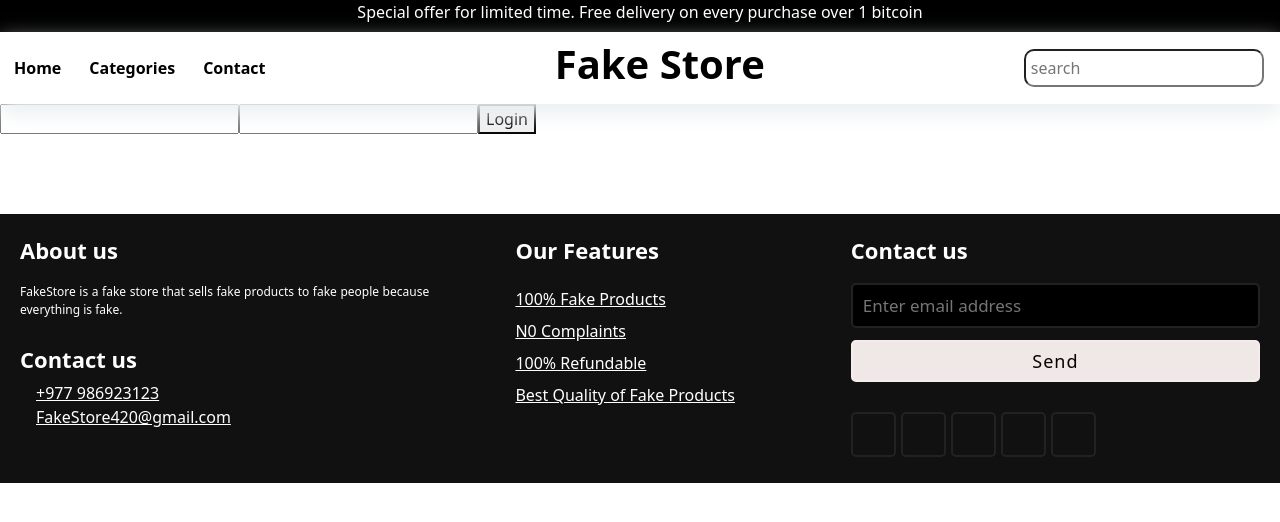
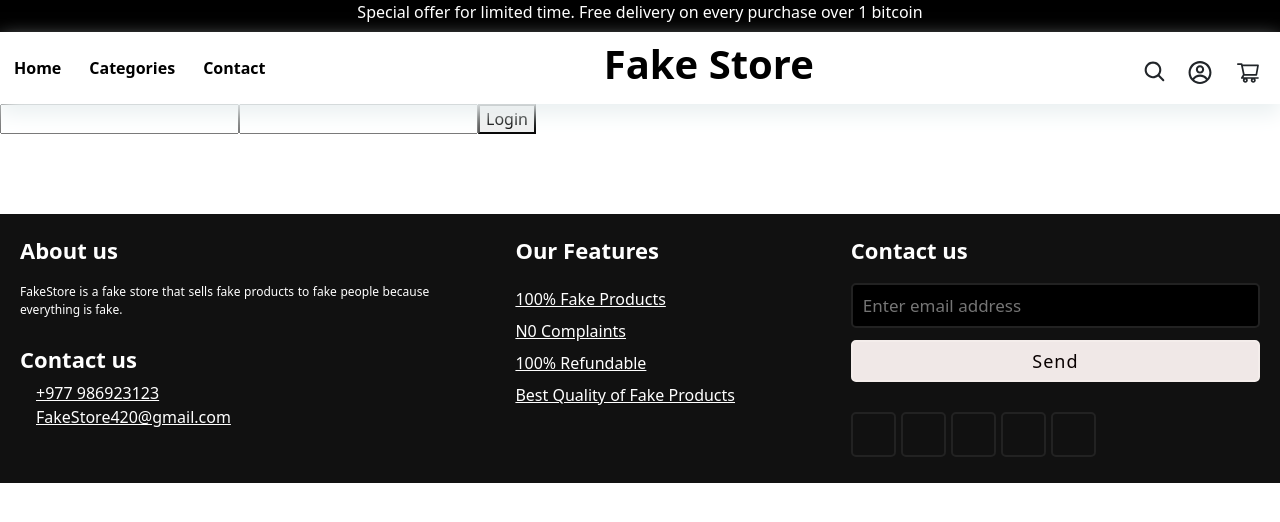
Before and after one commit to Genious-Bajracharya/OnlineStore, a React (Create React App) app in the folder client/: page /login in a window 1280 px wide. Shown: the top 522 px of the page. Built offline with nearby package versions, Linux system fonts and the light colour scheme.

Commit message:
Navbar change
navbar updadted

```diff
--- a/client/package.json
+++ b/client/package.json
@@ -10,14 +10,15 @@
     "bootstrap": "^5.3.0",
     "react": "^18.2.0",
     "react-dom": "^18.2.0",
+    "react-icons": "^4.11.0",
     "react-router-dom": "^6.12.1",
     "react-scripts": "5.0.1",
     "web-vitals": "^2.1.4"
   },
   "scripts": {
     "start": "react-scripts start",
-    "predeploy":"npm run build",
-    "deploy":"gh-pages -d build",
+    "predeploy": "npm run build",
+    "deploy": "gh-pages -d build",
     "build": "react-scripts build",
     "test": "react-scripts test",
     "eject": "react-scripts eject"
--- a/client/src/components/Home.js
+++ b/client/src/components/Home.js
@@ -8,7 +8,6 @@ export default function Home() {
   const [product3, setProduct3] = useState([]);
   const navigate = useNavigate();
   const ref = useRef(null);
-  // console.log(products[1].price);
 
   useEffect(() => {
     try {
--- a/client/src/components/Navbar.js
+++ b/client/src/components/Navbar.js
@@ -1,11 +1,12 @@
 import React, { useState } from "react";
-// import axios from "axios";
 import { useNavigate } from "react-router-dom";
+import { AiOutlineShoppingCart, AiOutlineHeart } from "react-icons/ai";
+import { CgProfile, CgSearch } from "react-icons/cg";
 
 export default function Navbar() {
   const navigate = useNavigate();
   const [searchTerm, setSearchTerm] = useState("");
-  const [query, setQuery] = useState("");
+  const [search, showSearch] = useState(false);
 
   const handleSearch = (event) => {
     event.preventDefault();
@@ -13,8 +14,16 @@ export default function Navbar() {
     navigate(`/search/${searchTerm}`);
   };
 
+  const handleClick = (e) => {
+    e.preventDefault();
+    console.log(search);
+    {
+      search ? showSearch(false) : showSearch(true);
+    }
+  };
+
   return (
-    <div>
+    <>
       <div className="nav-sale">
         <span className="moving-text">
           Special offer for limited time. Free delivery on every purchase over 1
@@ -48,14 +57,24 @@ export default function Navbar() {
         <div onClick={() => navigate(`/`)} className="brand">
           <h1>Fake Store</h1>
         </div>
-        <form className="search" onSubmit={handleSearch}>
+        <div className="icon-container">
+          <CgSearch onClick={handleClick} className="search-logo" />
+          <CgProfile className="login" />
+          <AiOutlineShoppingCart className="cart" />
+        </div>
+      </nav>
+      {search ? (
+        <form onSubmit={handleSearch}>
           <input
+            className="search"
+            placeholder="Search..."
+            onChange={(e) => setSearchTerm(e.target.value)}
             type="text"
-            placeholder="search"
-            onChange={(e) => setSearchTerm(e.target.value)}
           />
         </form>
-      </nav>
-    </div>
+      ) : (
+        <></>
+      )}
+    </>
   );
 }
--- a/client/src/components/Product_detail.js
+++ b/client/src/components/Product_detail.js
@@ -1,7 +1,6 @@
 import React, { useEffect, useState } from "react";
-import { Link, useParams } from "react-router-dom";
-import Product from "./Product";
-import { Alert } from "bootstrap";
+import { useParams } from "react-router-dom";
+import { AiOutlineShoppingCart, AiOutlineHeart } from "react-icons/ai";
 
 export default function Product_detail() {
   const { id } = useParams();
@@ -17,6 +16,9 @@ export default function Product_detail() {
   function handleAdd() {
     alert(`Added ${quantity} to cart successfully`);
   }
+  function handleLike() {
+    alert(`Successfully added to your Wishlist`);
+  }
   return (
     <div className="product-container">
       <div className="product-image-container">
@@ -30,7 +32,7 @@ export default function Product_detail() {
       <div className="product">
         <h1 className="product-tile">{products.title}</h1>
         <span className="text-decoration-line-through">
-          ${products.price + 50.0}
+          ${Math.round(products.price + 50.0, 2)}
         </span>
         <h2 className="product-price">${products.price}</h2>
         <p className="product-desc">{products.description}</p>
@@ -44,6 +46,7 @@ export default function Product_detail() {
             placeholder={quantity}
             onChange={(e) => setQuantity(e.target.value)}
           />
+          <AiOutlineHeart onClick={handleLike} className="like" />
         </div>
       </div>
     </div>
--- a/client/src/components/footer.js
+++ b/client/src/components/footer.js
@@ -1,8 +1,12 @@
 import React from "react";
+import { useRef } from "react";
 
 export default function Footer() {
+  const con = useRef(null);
+  const bake = 1;
+
   return (
-    <footer>
+    <footer ref={con}>
       <div className="content">
         <div className="left box">
           <div className="upper">
--- a/client/src/components/search.js
+++ b/client/src/components/search.js
@@ -1,9 +1,8 @@
 import React, { useEffect, useState } from "react";
-import { Link, useParams, useNavigate } from "react-router-dom";
+import { useParams, useNavigate } from "react-router-dom";
 
 export default function Search() {
   const { query } = useParams();
-  const [products, setProducts] = useState([]);
   const [filteredProducts, setFilteredProducts] = useState([]);
   const navigate = useNavigate();
 
--- a/client/src/index.css
+++ b/client/src/index.css
@@ -48,9 +48,10 @@ nav h1{
 
 }
 
-.navigate-button:hover{
+.navigate-button:hover, .search-logo:hover, .login:hover, .cart:hover{
   transform: translateY(-5px);
 }
+
 .dropdown {
   position: relative;
   display: inline-block;
@@ -63,7 +64,7 @@ nav h1{
   background-color: #f9f9f9;
   min-width: 160px;
   box-shadow: 0px 8px 16px 0px rgba(0,0,0,0.2);
-  z-index: 1;
+  z-index: 2;
 }
 
 .dropdown-content a {
@@ -83,17 +84,53 @@ nav h1{
 .dropdown:hover .dropbtn {
   background-color: #818981;
 }
+.icon-container{
+  padding: 1rem;
+  justify-content: center;
+  align-content: center;
+  max-height: 50px;
+
+}
+
+.search-logo{
+  width:30px;
+  height: 25px;
+ transform: translateY(-15px);
+ cursor: pointer;
+}
+
+.login{
+  width:32px;
+  height: 25px;
+  margin: 1rem;
+  transform: translateY(-15px);
+  cursor: pointer;
+}
+.cart{
+  width:32px;
+  height: 25px;
+  transform: translateY(-15px);
+  cursor: pointer;
+}
 
 
-nav .search{
-  margin-right: 1rem;
+.search{
+  position: absolute;
+  right: 0;
+  z-index: 1;
+  width: 100%;
+
 }
 
-.search input{
+
+
+
+
+/* .search input{
   padding: 0.3rem;
   width: 15rem;
   border-radius: 10px;
-}
+} */
 
 @media (max-width: 600px) {
   nav {
@@ -574,6 +611,18 @@ nav .search{
   border-radius: 12px;
 }
 
+.like{
+  height: 30px;
+  width: 50px;
+  height: 40px;
+  border-color: #000;
+  border-style:solid;
+  border-width: 2px;
+  border-radius: 12px;
+  margin: 1rem;
+  transform: translateY(-2px);
+}
+
 .desc {
   text-transform: none;
   letter-spacing: 0;
@@ -585,9 +634,18 @@ nav .search{
   text-align: justify;
 }
 
-.add:hover,.quantity:hover{
+
+
+.add:hover,.quantity:hover {
   box-shadow: 0px 10px 10px rgb(157, 160, 161);
 }
+.like:hover{
+  box-shadow: 0px 10px 10px rgb(157, 160, 161);
+  fill: red;
+}
+
+
+
 
 
 @media (max-width: 750px) {
@@ -616,7 +674,7 @@ nav .search{
     font-size: small;
     text-wrap: wrap;
   }
-  .add,.quantity{
+  .add,.quantity,.like{
 
    margin: 5px;
   }
```
Also changed, not shown: 1 other file (tests, documents, lock files or other folders).
